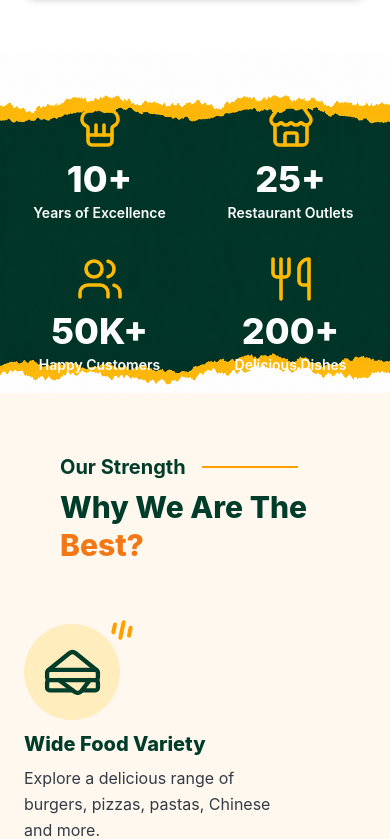
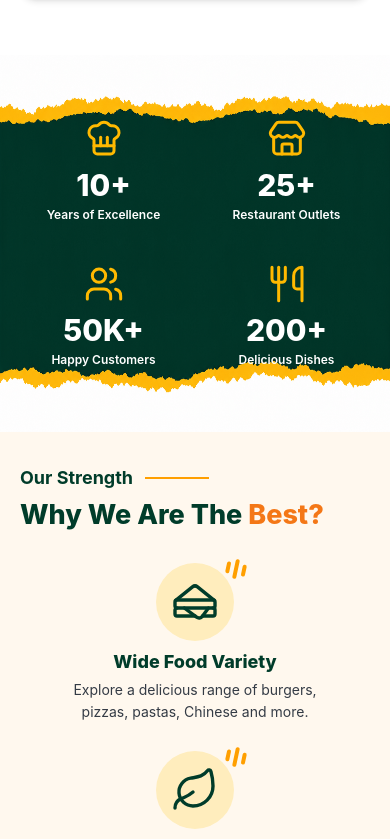
Before and after one commit to CoderSantosh1/Foodiebite, a Next.js app: page / in a window 390 px wide. Shown: the part 4217-5056 px from the top of the page. Built offline with nearby package versions, Linux system fonts and the light colour scheme.

Commit message:
chage for the tes and ex

```diff
--- a/components/Stats.tsx
+++ b/components/Stats.tsx
@@ -13,13 +13,13 @@ const stats = siteData.stats.items;
 export default function Stats() {
   return (
     <section
-      className="relative overflow-hidden bg-emerald-950 bg-center bg-no-repeat px-5 py-12 text-white sm:py-14 lg:py-16"
+      className="relative overflow-hidden bg-emerald-950 bg-center bg-no-repeat px-5 py-16 text-white sm:py-14 lg:py-16"
       style={{
         backgroundImage: `url('${siteData.stats.background}')`,
         backgroundSize: "100% 100%",
       }}
     >
-      <div className="relative z-10 mx-auto grid max-w-7xl grid-cols-2 gap-8 text-center lg:grid-cols-4 lg:gap-6">
+      <div className="relative z-10 mx-auto grid max-w-7xl grid-cols-2 gap-x-4 gap-y-10 text-center sm:gap-x-8 lg:grid-cols-4 lg:gap-6">
 
         {stats.map(({ value, label, icon }, index) => {
           const Icon = icons[icon as keyof typeof icons];
@@ -33,16 +33,16 @@ export default function Stats() {
             }`}
           >
             <Icon
-              size={48}
+              size={40}
               strokeWidth={1.8}
-              className="mb-2 text-amber-400 transition duration-300 group-hover:-translate-y-1 group-hover:scale-110"
+              className="mb-2 shrink-0 text-amber-400 transition duration-300 group-hover:-translate-y-1 group-hover:scale-110 sm:h-12 sm:w-12"
             />
 
-            <strong className="block text-4xl font-extrabold sm:text-5xl">
+            <strong className="block text-3xl font-extrabold sm:text-5xl">
               {value}
             </strong>
 
-            <span className="mt-1 text-sm font-semibold sm:text-lg">
+            <span className="mt-1 max-w-full text-xs font-semibold leading-snug sm:text-lg">
               {label}
             </span>
           </div>
--- a/components/WhyUs.tsx
+++ b/components/WhyUs.tsx
@@ -27,7 +27,7 @@ export default function WhyUs() {
   return (
     <section
       id="why-us"
-      className="relative overflow-hidden bg-[#fff8ee] px-5 pb-10 sm:px-8  lg:px-12  mt-[-30px]"
+      className="relative mt-0 overflow-hidden bg-[#fff8ee] px-4 pb-8 sm:mt-0 sm:px-8 sm:pb-10 lg:mt-[-30px] lg:px-12"
     >
       {/* Main Container */}
       <div className="relative mx-auto max-w-[1300px]">
@@ -45,17 +45,17 @@ export default function WhyUs() {
         </div>
 
         {/* Section Heading */}
-        <div className="relative z-10 px-10 py-15">
+        <div className="relative z-10 px-1 py-8 sm:px-10 sm:py-15">
 
-          <div className="flex items-center gap-4">
-            <span className="text-xl font-bold text-[#003c2a] sm:text-2xl">
+          <div className="flex items-center gap-3 sm:gap-4">
+            <span className="text-lg font-bold text-[#003c2a] sm:text-2xl">
               {siteData.whyUs.eyebrow}
             </span>
 
-            <span className="h-[2px] w-24 bg-[#ff9f00] sm:w-28" />
+            <span className="h-[2px] w-16 bg-[#ff9f00] sm:w-28" />
           </div>
 
-          <h2 className="mt-2 font-sans text-3xl font-extrabold leading-tight text-[#003c2a] sm:text-4xl lg:text-[50px]">
+          <h2 className="mt-2 max-w-[340px] font-sans text-[27px] font-extrabold leading-[1.12] text-[#003c2a] sm:text-4xl lg:max-w-none lg:text-[50px]">
             {siteData.whyUs.title}{" "}
             <span className="text-[#f47716]">
               {siteData.whyUs.highlight}
@@ -65,7 +65,7 @@ export default function WhyUs() {
         </div>
 
         {/* Benefits Grid */}
-        <div className="relative z-10 grid grid-cols-1 gap-y-9 sm:grid-cols-2 lg:grid-cols-4 lg:gap-y-0">
+        <div className="relative z-10 grid grid-cols-1 gap-y-7 sm:grid-cols-2 sm:gap-y-9 lg:grid-cols-4 lg:gap-y-0">
 
           {benefits.map(({ title, text, icon }, index) => {
             const Icon = icons[icon as keyof typeof icons];
@@ -86,12 +86,12 @@ export default function WhyUs() {
             >
 
               {/* Icon */}
-              <div className="relative mb-3 flex size-[96px] items-center justify-center rounded-full bg-[#ffedbd] transition-transform duration-300 group-hover:-translate-y-2">
+              <div className="relative mx-auto mb-2.5 flex size-[78px] items-center justify-center rounded-full bg-[#ffedbd] transition-transform duration-300 group-hover:-translate-y-2 sm:mx-0 sm:mb-3 sm:size-[96px]">
 
                 <Icon
-                  size={61}
+                  size={48}
                   strokeWidth={1.7}
-                  className="text-[#003c2a] transition-transform duration-300 group-hover:scale-110"
+                  className="text-[#003c2a] transition-transform duration-300 group-hover:scale-110 sm:size-[61px]"
                 />
 
                 <DecorativeMarks />
@@ -99,12 +99,12 @@ export default function WhyUs() {
               </div>
 
               {/* Title */}
-              <h3 className="text-xl font-extrabold leading-tight text-[#003c2a] sm:text-[22px] lg:text-[25px]">
+              <h3 className="text-center text-lg font-extrabold leading-tight text-[#003c2a] sm:text-left sm:text-[22px] lg:text-[25px]">
                 {title}
               </h3>
 
               {/* Description */}
-              <p className="mt-2 max-w-[270px] text-base leading-[26px] text-[#343b45] sm:text-[17px] sm:leading-[26px]">
+              <p className="mx-auto mt-1.5 max-w-[270px] text-center text-sm leading-[22px] text-[#343b45] sm:mx-0 sm:mt-2 sm:text-left sm:text-[17px] sm:leading-[26px]">
                 {text}
               </p>
 
```
